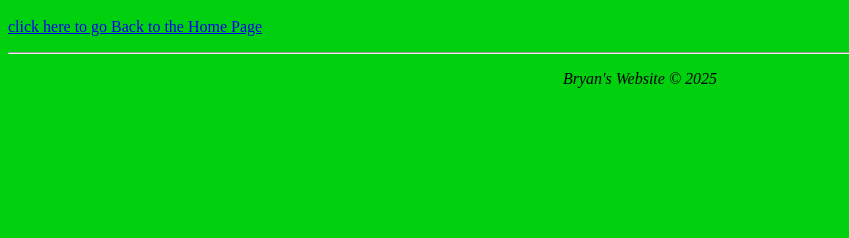
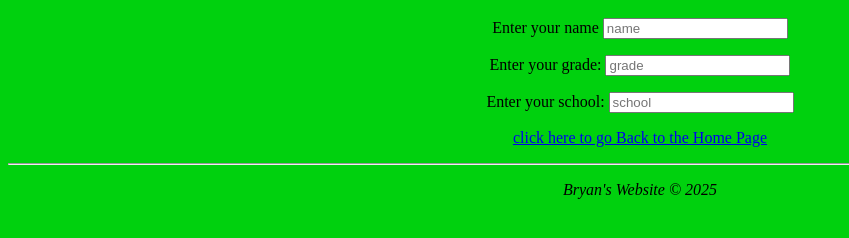
Before and after one commit to Bryan-MR/Bryan-MR.github.io, a plain HTML site: page jsreview.html in a window 1280 px wide. Shown: the part 48-286 px from the top of the page, without its empty margins (0-849 px from the left). Drawn offline with Linux system fonts and the light colour scheme.

Commit message:
Update jsreview.html

```diff
--- a/jsreview.html
+++ b/jsreview.html
@@ -14,11 +14,14 @@
   <body>
   <center>
     <h1>Open the Console</h1>
-  </center>
-    <script src="jsreview.js"></script>
+    <p>Enter your name <input type="text" placeholder="name" id="name"></p>
+    <p>Enter your grade: <input type="text" placeholder="grade" id="grade"></p>
+    <p>Enter your school: <input type="text" placeholder="school" id="school"></p>
     <p>
       <a href="index.html">click here to go Back to the Home Page</a>
     </p>
+  </center>
+    <script src="jsreview.js"></script>
     <footer>
       <center>
         <hr>
```
